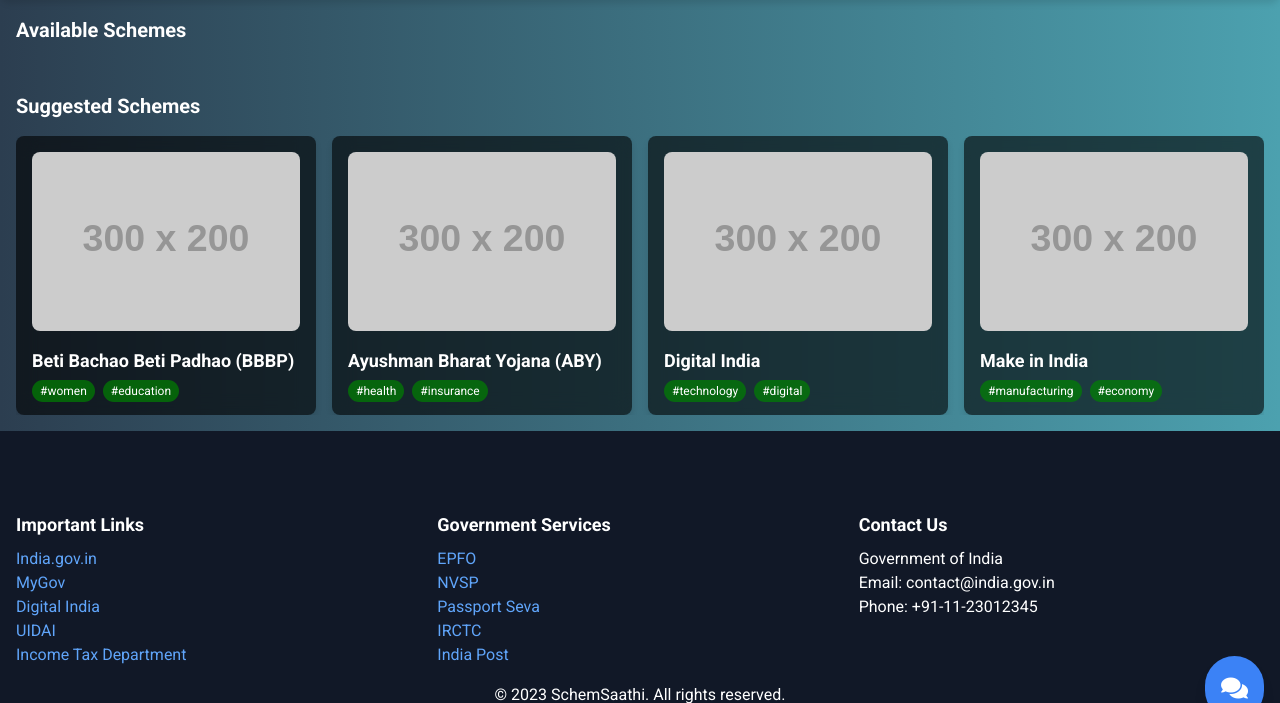
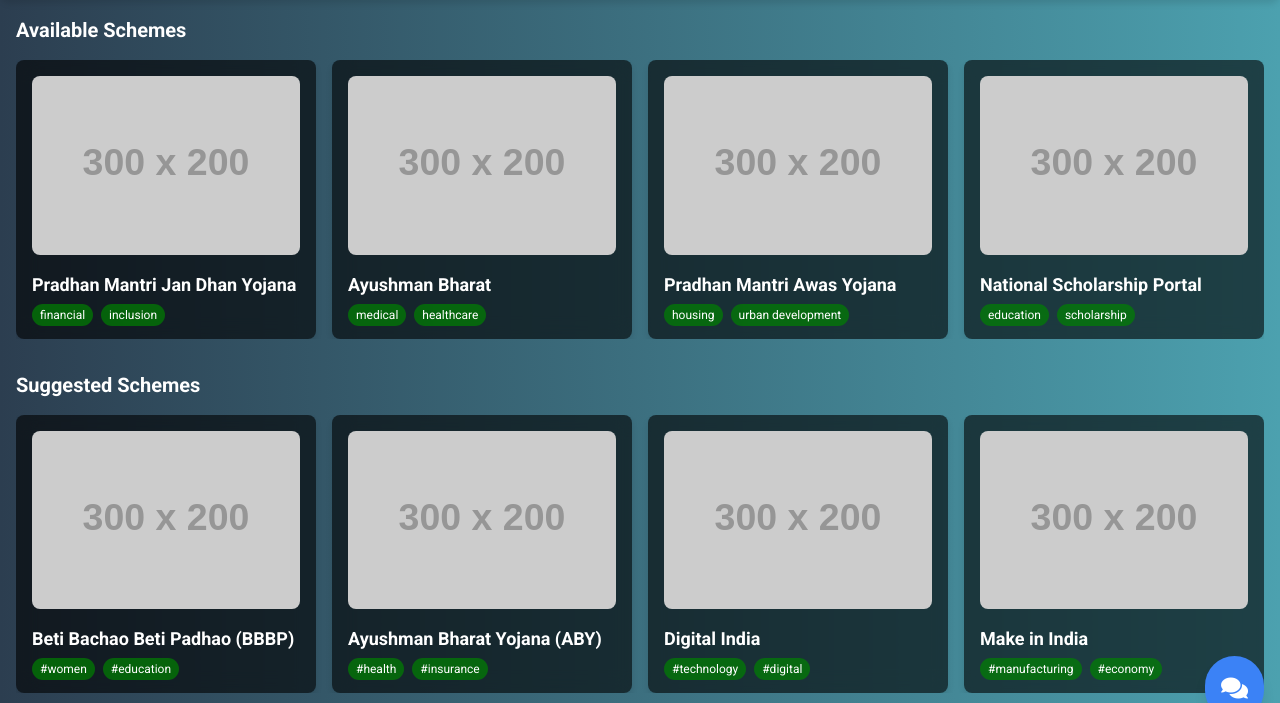
Before and after one commit to indu-shekhar/SchemeSaathi, a Flask app: page / in a window 1280 px wide. Shown: the part 64-767 px from the top of the page. Run offline with Flask 3, Linux system fonts and the light colour scheme; the visitor is signed in with stand-in values (Sample User, id 1); grey boxes labelled with a size stand in for pictures from a placeholder-image service; data that the repository does not hold is empty; parts of the project's set-up code (start-up, migrations or seed data) failed here and were passed over; some libraries are stand-ins or nearby versions.

Commit message:
some changes to the application and system.

```diff
--- a/app.py
+++ b/app.py
@@ -1,4 +1,5 @@
 import os
+import requests
 from cs50 import SQL
 from flask import Flask, redirect, render_template, request, session
 from flask_session import Session
@@ -31,43 +32,72 @@
 @login_required
 def home():
     # Get suggested schemes
-    suggested_raw = db.execute("""
-        SELECT s.scheme_name, s.Official_Website as link, s.tags, ss.missing_documents
-        FROM scheme_suggested ss
-        JOIN schemes s ON ss.scheme_id = s.id
-        WHERE ss.user_id = ?
-    """, session["user_id"])
+    # suggested_raw = db.execute("""
+    #     SELECT s.scheme_name, s.Official_Website as link, s.tags, ss.missing_documents
+    #     FROM scheme_suggested ss
+    #     JOIN schemes s ON ss.scheme_id = s.id
+    #     WHERE ss.user_id = ?
+    # """, session["user_id"])
 
-    # Get available schemes
-    available_raw = db.execute("""
-        SELECT s.scheme_name, s.Official_Website as link, s.tags
-        FROM scheme_available sa
-        JOIN schemes s ON sa.scheme_id = s.id
-        WHERE sa.user_id = ?
-    """, session["user_id"])
+    # # Get available schemes
+    # available_raw = db.execute("""
+    #     SELECT s.scheme_name, s.Official_Website as link, s.tags
+    #     FROM scheme_available sa
+    #     JOIN schemes s ON sa.scheme_id = s.id
+    #     WHERE sa.user_id = ?
+    # """, session["user_id"])
 
-    # Format suggested schemes
-    suggested_schemes = []
-    for scheme in suggested_raw:
-        suggested_schemes.append({
-            "name": scheme["scheme_name"],
-            "link": scheme["link"] if scheme["link"] else "#",
-            "tags": scheme["tags"].split(",") if scheme["tags"] else [],
-            "missing_documents": scheme["missing_documents"]
-        })
+    # # Format suggested schemes
+    # suggested_schemes = []
+    # for scheme in suggested_raw:
+    #     suggested_schemes.append({
+    #         "name": scheme["scheme_name"],
+    #         "link": scheme["link"] if scheme["link"] else "#",
+    #         "tags": scheme["tags"].split(",") if scheme["tags"] else [],
+    #         "missing_documents": scheme["missing_documents"]
+    #     })
 
-    # Format available schemes
-    available_schemes = []
-    for scheme in available_raw:
-        available_schemes.append({
-            "name": scheme["scheme_name"],
-            "link": scheme["link"] if scheme["link"] else "#",
-            "tags": scheme["tags"].split(",") if scheme["tags"] else []
-        })
+    # # Format available schemes
+    # available_schemes = []
+    # for scheme in available_raw:
+    #     available_schemes.append({
+    #         "name": scheme["scheme_name"],
+    #         "link": scheme["link"] if scheme["link"] else "#",
+    #         "tags": scheme["tags"].split(",") if scheme["tags"] else []
+    #     })
 
-    return render_template('index.html',
-                         suggested_schemes=suggested_schemes,
-                         available_schemes=available_schemes)
+    # return render_template('index.html',
+    #                      suggested_schemes=suggested_schemes,
+    #                      available_schemes=available_schemes)
+    schemes = [
+        {
+            "name": "Pradhan Mantri Jan Dhan Yojana",
+            "link": "https://pmjdy.gov.in/",
+            "tags": ["financial", "inclusion"]
+        },
+        {
+            "name": "Ayushman Bharat",
+            "link": "https://www.pmjay.gov.in/",
+            "tags": ["medical", "healthcare"]
+        },
+        {
+            "name": "Pradhan Mantri Awas Yojana",
+            "link": "https://pmaymis.gov.in/",
+            "tags": ["housing", "urban development"]
+        },
+        {
+            "name": "National Scholarship Portal",
+            "link": "https://scholarships.gov.in/",
+            "tags": ["education", "scholarship"]
+        },
+        {
+            "name": "Atal Pension Yojana",
+            "link": "https://npscra.nsdl.co.in/scheme-details/APY.php",
+            "tags": ["financial", "pension"]
+        }
+    ]
+    return render_template('index.html', schemes=schemes)
+
 
 
 @app.route("/login", methods=["GET", "POST"])
@@ -178,6 +208,33 @@
             # Commit the transaction
             db.execute("COMMIT")
 
+            # url = "https://f5ea-34-30-83-243.ngrok-free.app"
+            # payload = {
+            # "query": f"{full_name} {gender} {state} {age} {marital_status} {children_details}",
+            # "documents": "Aadhaar card, Birth certificate"
+            # }
+            # response = requests.post(url, json=payload)
+
+            # if response.status_code == 200:
+            #     data = response.json()
+            #     recommendations = data.get('recommendations', [])
+            #     suggestions = data.get('suggestions', [])
+
+            #     for scheme_id in recommendations:
+            #         scheme = db.execute("SELECT scheme_name FROM schemes WHERE id = ?", scheme_id)
+            #         scheme_name = scheme[0]["scheme_name"] if scheme else "Unknown Scheme"
+            #         db.execute(
+            #             "INSERT OR IGNORE INTO scheme_available (user_id, scheme_id, scheme_name) VALUES (?, ?, ?)",
+            #             user_id, scheme_id, scheme_name
+            #         )
+
+            #     for suggestion in suggestions:
+            #         for scheme_id, missing_docs in suggestion.items():
+            #             db.execute(
+            #                 "INSERT OR IGNORE INTO scheme_suggested (user_id, scheme_id, scheme_name, missing_documents) VALUES (?, ?, ?, ?)",
+            #                 user_id, scheme_id, scheme_name, ",".join(missing_docs)
+            #             )
+
         except Exception as e:
             # Rollback the transaction in case of error
             db.execute("ROLLBACK")
@@ -252,6 +309,70 @@
 
     # Insert the document-user relationship into the user_doc table
     db.execute("INSERT INTO user_doc (user_id, document_id) VALUES (?, ?)", session["user_id"], document_id)
+    # Retrieve user details from the database
+    # user_details = db.execute("""
+    #     SELECT up.name, up.dob, up.sex, up.phone_number, us.address, us.email, us.aadhar, us.PAN, us.disability, us.ration_card, us.marital_status, us.spouse_details, us.child_details
+    #     FROM user_primary_data up
+    #     JOIN user_secondary_data us ON up.user_id = us.user_id
+    #     WHERE up.user_id = ?
+    # """, session["user_id"])
+
+    # if not user_details:
+    #     return {"error": "User details not found"}, 404
+
+    # user_details = user_details[0]
+    # full_name = user_details["name"]
+    # gender = user_details["sex"]
+    # dob = user_details["dob"]
+    # phone_number = user_details["phone_number"]
+    # address = user_details["address"]
+    # email = user_details["email"]
+    # aadhar = user_details["aadhar"]
+    # pan = user_details["PAN"]
+    # disability = user_details["disability"]
+    # ration_card = user_details["ration_card"]
+    # marital_status = user_details["marital_status"]
+    # spouse_details = user_details["spouse_details"]
+    # child_details = user_details["child_details"]
+    # user_id=session["user_id"]
+
+    # url = "https://f5ea-34-30-83-243.ngrok-free.app/recommendation"
+    # # Retrieve all documents the user has
+    # user_documents = db.execute("""
+    #     SELECT d.document_name
+    #     FROM document d
+    #     JOIN user_doc ud ON d.id = ud.document_id
+    #     WHERE ud.user_id = ?
+    # """, session["user_id"])
+
+    # document_names = [doc["document_name"] for doc in user_documents]
+
+    # payload = {
+    #     "query": f"{full_name} {gender} {dob} {phone_number} {address} {email} {aadhar} {pan} {disability} {ration_card} {marital_status} {spouse_details} {child_details}",
+    #     "documents": ",".join(document_names)
+    # }
+    # response = requests.post(url, json=payload)
+
+    # if response.status_code == 200:
+    #     data = response.json()
+    #     recommendations = data.get('recommendations', [])
+    #     suggestions = data.get('suggestions', [])
+    #     for scheme_id in recommendations:
+    #         scheme = db.execute("SELECT scheme_name FROM schemes WHERE id = ?", scheme_id)
+    #         scheme_name = scheme[0]["scheme_name"] if scheme else "Unknown Scheme"
+    #         db.execute(
+    #             "INSERT OR IGNORE INTO scheme_available (user_id, scheme_id, scheme_name) VALUES (?, ?, ?)",
+    #             user_id, scheme_id, scheme_name
+    #         )
+
+    #     for suggestion in suggestions:
+    #         for scheme_id, missing_docs in suggestion.items():
+    #             db.execute(
+    #                 "INSERT OR IGNORE INTO scheme_suggested (user_id, scheme_id, scheme_name, missing_documents) VALUES (?, ?, ?, ?)",
+    #                 user_id, scheme_id, scheme_name, ",".join(missing_docs)
+    #             )
+    # else:
+    #     print("Error:", response.status_code, response.text)
 
     return {"message": "Document verified and stored successfully"}, 200
 
--- a/templates/index.html
+++ b/templates/index.html
@@ -149,11 +149,11 @@
                             <ul className="space-y-4">
                                 <li className="flex items-center space-x-2">
                                     <i className="fas fa-home"></i>
-                                    <a href="#" className="hover:underline">Home</a>
+                                    <a href="/" className="hover:underline">Home</a>
                                 </li>
                                 <li className="flex items-center space-x-2">
                                     <i className="fas fa-tachometer-alt"></i>
-                                    <a href="#" className="hover:underline">Dashboard</a>
+                                    <a href="/" className="hover:underline">Dashboard</a>
                                 </li>
                                 <li className="flex items-center space-x-2">
                                     <i className="fas fa-upload"></i>
```
Also changed, not shown: requirements.txt (added, +252 -0 lines), uploads/WhatsApp_Image_2025-01-12_at_19.19.22_ca868109.jpg (added), 6 other files.
